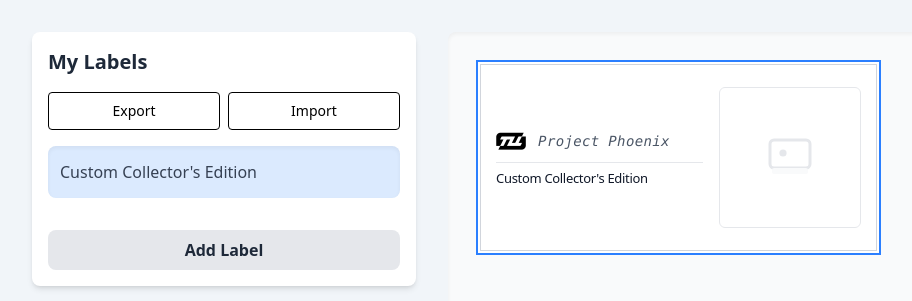
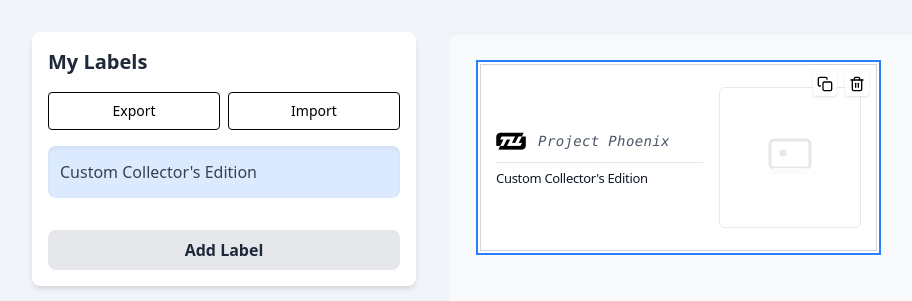
Before and after one commit to taolulu/PrintableLabelCreator, a React (Vite) app: page / in a window 1280 px wide. Shown: the top 301 px of the page, without its empty margins (0-912 px from the left). Built offline with nearby package versions, Linux system fonts and the light colour scheme.

Commit message:
feat(preview): add copy and delete controls to preview labels

```diff
--- a/src/App.tsx
+++ b/src/App.tsx
@@ -291,6 +291,7 @@ export default function App(): React.ReactElement {
                       zIndex: label.id === selectedLabelId ? 10 : 1, // Elevate selected label
                     }}
                   >
+                    <div className="relative">
                       <Label
                         projectName={projectName}
                         title={label.title}
@@ -300,6 +301,39 @@ export default function App(): React.ReactElement {
                         isSelected={label.id === selectedLabelId}
                         onClick={() => setSelectedLabelId(label.id)}
                       />
+
+                      {/* Overlay controls: copy and delete */}
+                      <div className="absolute top-2 right-2 flex gap-2">
+                        <button
+                          title="Copy label"
+                          className="bg-white p-1 rounded shadow-sm hover:bg-gray-100"
+                          onClick={(e) => {
+                            e.stopPropagation();
+                            // copy label
+                            const newId = `label-${Date.now()}`;
+                            const copy = { ...label, id: newId };
+                            setLabels((s) => {
+                              const idx = s.findIndex((x) => x.id === label.id);
+                              const arr = [...s];
+                              arr.splice(idx + 1, 0, copy);
+                              return arr;
+                            });
+                          }}
+                        >
+                          <svg xmlns="http://www.w3.org/2000/svg" width="16" height="16" viewBox="0 0 24 24" fill="none" stroke="currentColor" strokeWidth="2" strokeLinecap="round" strokeLinejoin="round"><rect x="9" y="9" width="13" height="13" rx="2" ry="2"/><path d="M5 15H4a2 2 0 0 1-2-2V4a2 2 0 0 1 2-2h9a2 2 0 0 1 2 2v1"/></svg>
+                        </button>
+                        <button
+                          title="Delete label"
+                          className="bg-white p-1 rounded shadow-sm hover:bg-gray-100"
+                          onClick={(e) => {
+                            e.stopPropagation();
+                            handleDeleteLabel(label.id);
+                          }}
+                        >
+                          <svg xmlns="http://www.w3.org/2000/svg" width="16" height="16" viewBox="0 0 24 24" fill="none" stroke="currentColor" strokeWidth="2" strokeLinecap="round" strokeLinejoin="round"><path d="M3 6h18"/><path d="M19 6v14a2 2 0 0 1-2 2H7a2 2 0 0 1-2-2V6m3 0V4a2 2 0 0 1 2-2h4a2 2 0 0 1 2 2v2"/><line x1="10" y1="11" x2="10" y2="17"/><line x1="14" y1="11" x2="14" y2="17"/></svg>
+                        </button>
+                      </div>
+                    </div>
                   </div>
                 );
               })}
```
Lines whose indentation alone changed are shown as unchanged.
